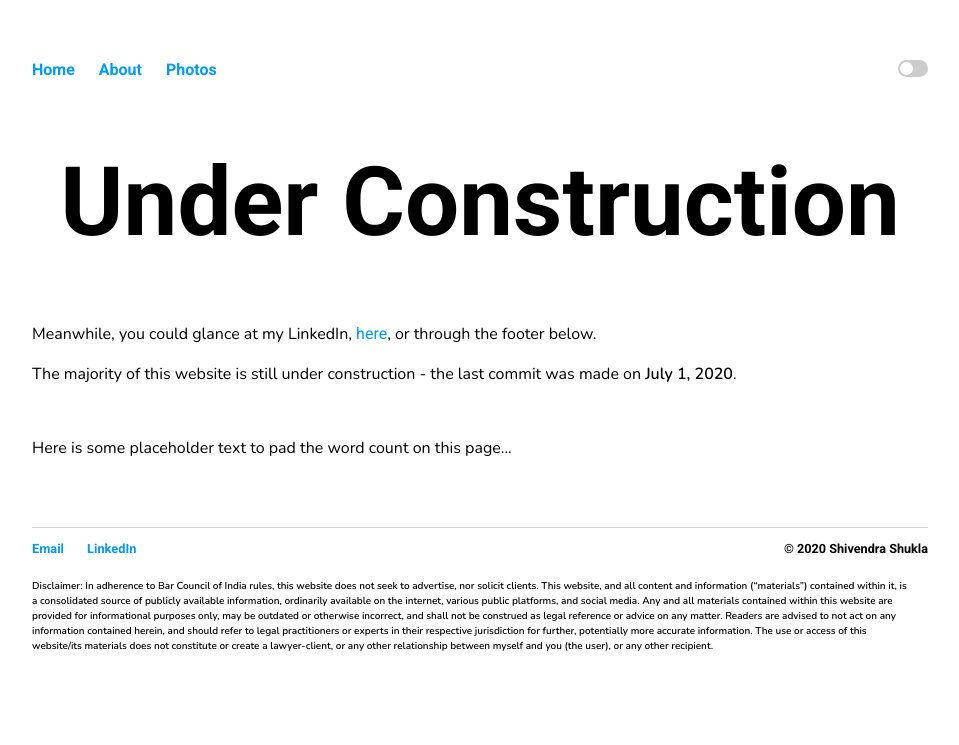
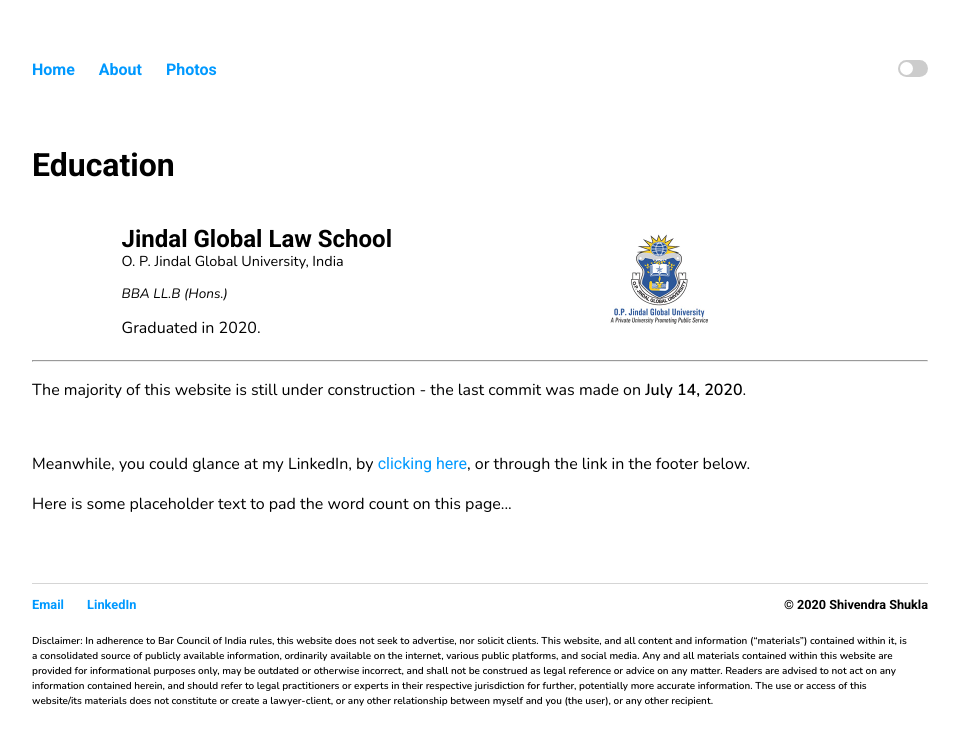
Before and after one commit to thatshivendrashukla/thatshivendrashukla.github.io, a Jekyll site: the page built from about/index.html, in a window 1280 px wide. Shown: the top 745 px of the page, without its empty margins (160-1119 px from the left). Built offline with Jekyll 4.4.1, drawn with Linux system fonts in a browser that asks for light colours.

Commit message:
Started populating "About" section

```diff
--- a/404.html
+++ b/404.html
@@ -4,8 +4,6 @@ layout: default
 permalink: /404.html
 ---
 <div class="error404">
-	<div>
 		<h1>HTTP 404</h1>
-		<p class="lead">This page does not (yet?) exist. Try going <a href="/" title="Shivendra Shukla homepage">back to the homepage</a>, or using the links above to find what you're looking for.</p>
-	</div>
+		<p class="lead">This page does not (yet?) exist. Try going <a href="/" title="Shivendra Shukla homepage">back to the homepage</a>, or using the links above, to find what you're looking for.</p>
 </div>
--- a/about/index.html
+++ b/about/index.html
@@ -3,6 +3,7 @@ layout: default
 title: About | Shivendra Shukla
 description: About Shivendra Shukla
 ---
+<!--
 <div class="blurb">
 	<h1 style="text-align: center; font-size:6em;">Under Construction</h1>
 	<p>Meanwhile, you could glance at my LinkedIn, <a href="https://linkedin.com/in/thatshivendrashukla">here</a>, or through the footer below.</span>
@@ -10,4 +11,32 @@ description: About Shivendra Shukla
 	<p>The majority of this website is still under construction - the last commit was made on <b>July 1, 2020</b>.</p>
 	<br>
 	<p>Here is some placeholder text to pad the word count on this page...</p>
-</div>
+</div>-->
+
+<h1>Education</h1>
+
+<div class="experience">
+  <div class="xpcol">
+    <div itemscope itemtype="http://schema.org/Organization">
+		<h2 style="margin-bottom: 0;" itemprop="legalName">Jindal Global Law School</h2>
+		<div><p style="margin-top: 0; font-size: 0.9rem;" itemprop="location">O. P. Jindal Global University, India</p>
+		<em class="lead">BBA LL.B (Hons.)</em>
+		<p>Graduated in 2020.</p></div>
+	</div>
+  </div>
+
+  <div class="xpcol">
+	<div>
+		<img class="xpavatar"  alt="Jindal Global University logo" src="/assets/img/jgls.jpg">
+	</div>
+  </div>
+
+ </div>
+
+<hr>
+
+<p>The majority of this website is still under construction - the last commit was made on <b>July 14, 2020</b>.</p>
+<br>
+<p>Meanwhile, you could glance at my LinkedIn, by <a href="https://linkedin.com/in/thatshivendrashukla">clicking here</a>, or through the link in the footer below.</span>
+<br>
+<p>Here is some placeholder text to pad the word count on this page...</p>
--- a/css/main.css
+++ b/css/main.css
@@ -209,13 +209,56 @@ input:checked + .slider:before {
   }
 }
 
+
+
+/*About*/
+
+.experience {
+  display: flex;
+  flex-wrap: wrap;
+  width: 80%;
+  margin-left: auto;
+  margin-right: auto;
+  align-items: center;
+  justify-content: space-around;
+}
+@media only screen and (max-width: 600px) {
+	.experience {
+		width: 100%;
+	}
+}
+.experience  em.lead { font-size: 0.85rem; }
+.experience  p { line-height: 1rem; }
+
+.xpcol {
+  flex: 50%;
+  min-width: 1ch;
+  margin: auto;
+  position: relative;
+}
+.xpavatar {
+  display: block;
+  width: 80%;
+  min-width: 25px;
+  max-width: 100px; /* actual image width is 100px */
+  height: auto;
+  margin: auto;
+  justify-content: space-around;
+}
+
 /*404*/
+
 .error404 {
   display: flex;
   flex-wrap: wrap;
-  width: 40%;
+  width: 70%;
   padding-top: 60px;
   margin: auto;
   align-items: center;
   justify-content: center;
 }
+.error404  h1 {font-size: 5.5em; text-align: center; line-height: 0.8rem;}
+
+@media only screen and (max-width: 600px) {
+	.error404  h1 {font-size: 3.5em; text-align: justify; line-height: 1em;}
+}
```
Also changed, not shown: assets/img/jgls.jpg (added).
